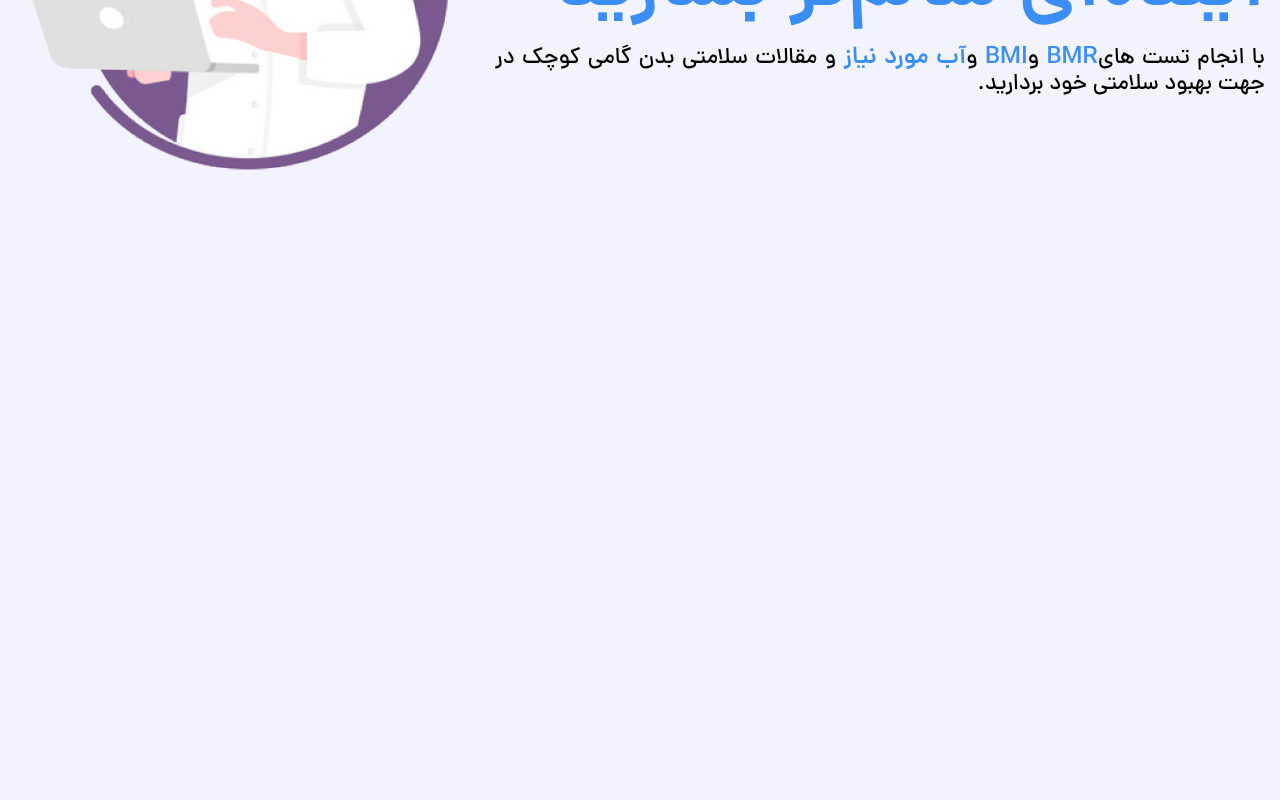
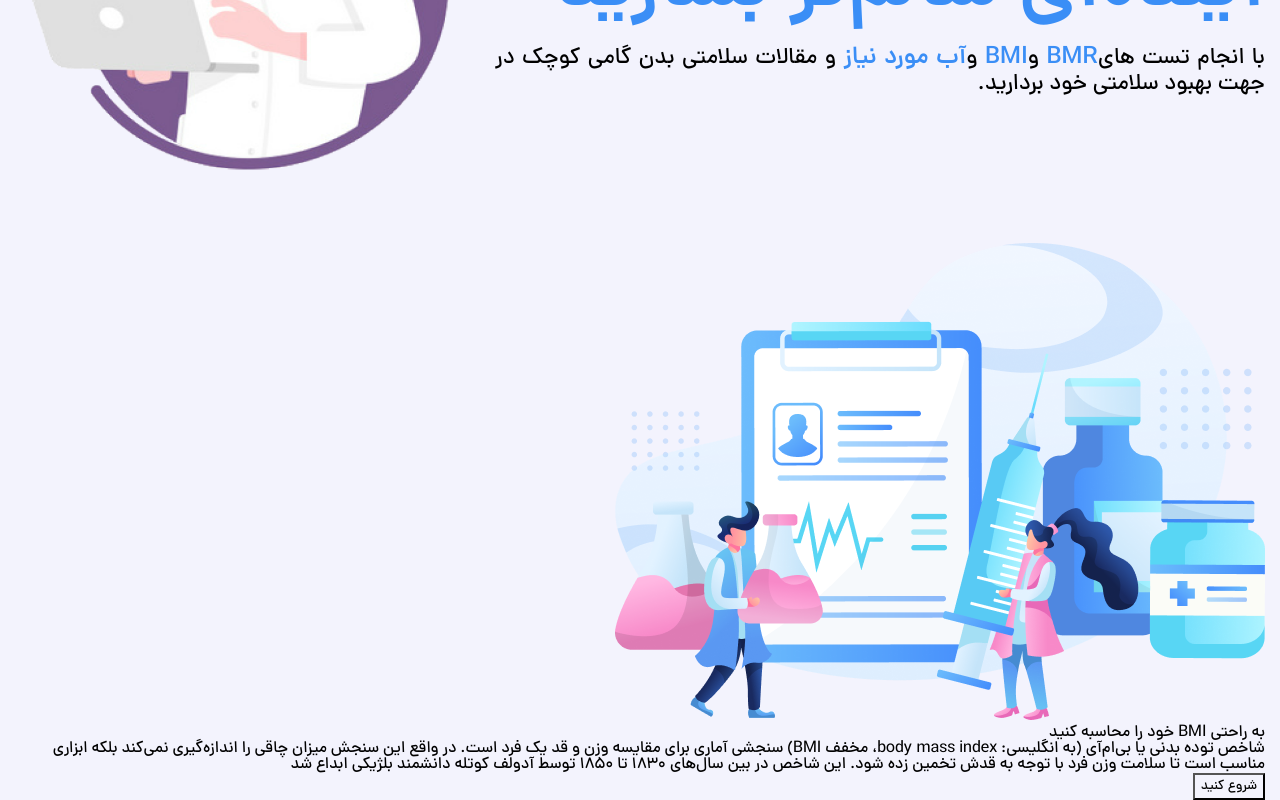
Before and after one commit to mojtaba-jsx/HealthMe-Website, a React (Vite) app: page / in a window 1280 px wide. Shown: the part 466-1266 px from the top of the page. Before the commit the page ends 800 px from the top, so only its background shows below. Built offline with nearby package versions, Linux system fonts and the light colour scheme.

Commit message:
[BMIFeature]- Add HTML Template

```diff
--- /dev/null
+++ b/src/components/BMIFeature/BMIFeature.jsx
@@ -0,0 +1,33 @@
+import React from "react";
+import "./BMIFeature.css";
+function BMIFeature() {
+  return (
+    <>
+      <div className="bmi-feature">
+        <div className="bmi-feature__right">
+          <img
+            src="./images/bmi-feature.png"
+            alt="bmi"
+            className="bmi-feature__right-image"
+          />
+        </div>
+
+        <div className="bmi-feature__left">
+          <h1 className="bmi-feature__left-title"> به راحتی BMI خود را محاسبه کنید</h1>
+          <p className="bmi-feature__left-text">
+            شاخص توده بدنی یا بی‌ام‌آی (به انگلیسی: body mass index، مخفف BMI)
+            سنجشی آماری برای مقایسه وزن و قد یک فرد است. در واقع این سنجش میزان
+            چاقی را اندازه‌گیری نمی‌کند بلکه ابزاری مناسب است تا سلامت وزن فرد
+            با توجه به قدش تخمین زده شود. این شاخص در بین سال‌های ۱۸۳۰ تا ۱۸۵۰
+            توسط آدولف کوتله دانشمند بلژیکی ابداع شد
+          </p>
+          <button className="bmi-feature__left-btn">
+            شروع کنید
+          </button>
+        </div>
+      </div>
+    </>
+  );
+}
+
+export default BMIFeature;
--- a/src/pages/Index/Index.jsx
+++ b/src/pages/Index/Index.jsx
@@ -2,6 +2,7 @@ import React from "react";
 import "./Index.css";
 import Navbar from "../../components/Navbar/Navbar";
 import Landing from '../../components/Landing/Landing'
+import BMIFeature from '../../components/BMIFeature/BMIFeature'
 function Index() {
   return (
     <>
@@ -9,6 +10,7 @@ function Index() {
         <div className="container">
         <Navbar />
         <Landing/>
+        <BMIFeature/>
         </div>
       </div>
     </>
```
Also changed, not shown: public/images/bmi-feature.png (added), src/components/BMIFeature/BMIFeature.css (added).
